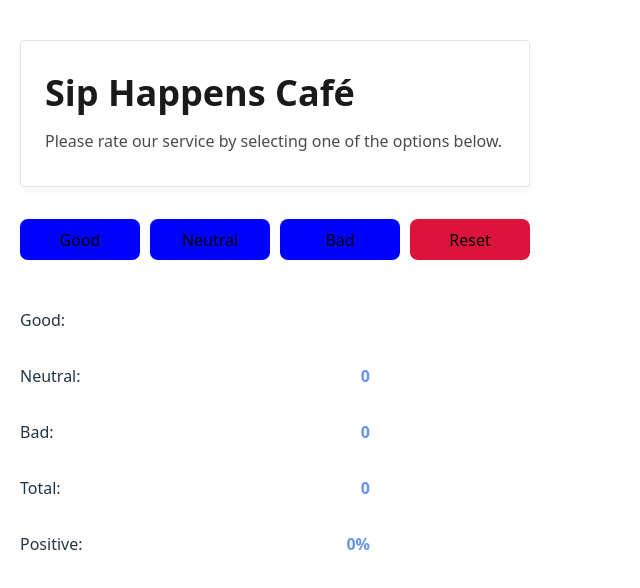
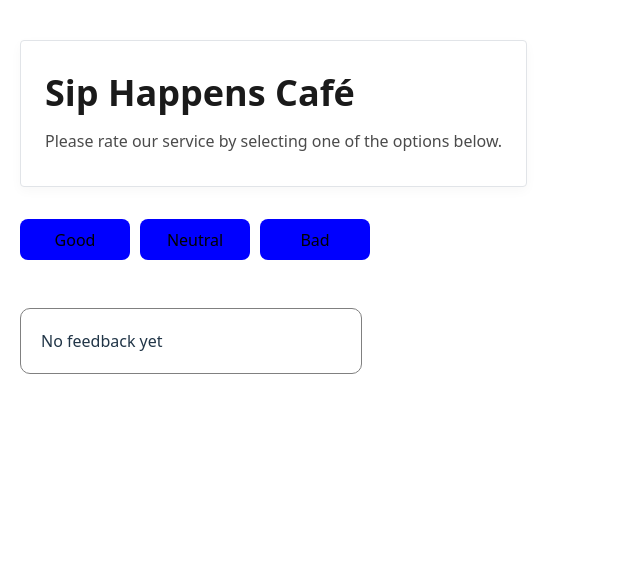
Before and after one commit to imyroslav/02-react-cafe, a React (Vite) app: page / in a window 1280 px wide. Shown: the top 588 px of the page, without its empty margins (0-640 px from the left). Built offline with nearby package versions, Linux system fonts and the light colour scheme.

Commit message:
comment-completed

```diff
--- a/src/components/App/App.tsx
+++ b/src/components/App/App.tsx
@@ -4,6 +4,7 @@ import css from './App.module.css';
 import CafeInfo from '../CafeInfo/CafeInfo';
 import VoteOptions from '../VoteOptions/VoteOptions';
 import VoteStats from '../VoteStats/VoteStats';
+import Notification from '../Notification/Notfication';
 import { type Votes } from "../../types/votes";
 // import Votes from "../../types/votes";
 
@@ -30,13 +31,21 @@ const resetVotes = () => {
     setVotes(initialState);
 }
 
+const totalVotes = votes.good + votes.neutral + votes.bad
+
+const canReset = Boolean(totalVotes)
+
+const positiveRate = totalVotes
+? Math.round((votes.good / totalVotes) * 100)
+: 0
+
 
   return (
     <div className={css.app}>
       <CafeInfo />
-      <VoteOptions onVote={handleVotes} onReset={resetVotes}/>
-      <VoteStats />
-
+      <VoteOptions onVote={handleVotes} onReset={resetVotes} reset={canReset} />
+      { totalVotes > 0 ? <VoteStats stats={votes} totalStats={totalVotes} positiveStats={positiveRate} />
+      : <Notification />}
     </div>
 
   )
--- /dev/null
+++ b/src/components/Notification/Notfication.tsx
@@ -0,0 +1,9 @@
+import css from "./Notification.module.css"
+
+
+export default function Notification () {
+    return (
+        <p className={css.message}>No feedback yet</p>
+
+    )
+}
--- /dev/null
+++ b/src/components/Notification/Notification.module.css
@@ -0,0 +1,6 @@
+.message {
+    width: 300px;
+    border: 1px solid gray;
+    border-radius: 10px;
+    padding: 20px;
+}
--- a/src/components/VoteOptions/VoteOptions.module.css
+++ b/src/components/VoteOptions/VoteOptions.module.css
@@ -6,7 +6,7 @@
 .button {
     border: none;
     background-color: blue;
-    width: 120px;
+    width: 110px;
 }
 
 .button:hover {
--- a/src/components/VoteOptions/VoteOptions.tsx
+++ b/src/components/VoteOptions/VoteOptions.tsx
@@ -4,10 +4,11 @@ import css from "./VoteOptions.module.css";
 interface VoteOptionsProps {
     onVote: (key: keyof Votes) => void ;
     onReset: () => void;
+    reset: boolean;
 }
 
 
-export default function VoteOptions({onVote, onReset}: VoteOptionsProps) {
+export default function VoteOptions({onVote, onReset, reset}: VoteOptionsProps) {
 
 
     return (
@@ -15,7 +16,7 @@ export default function VoteOptions({onVote, onReset}: VoteOptionsProps) {
             <button className={css.button} onClick={() => onVote("good")}>Good</button>
             <button className={css.button} onClick={() => onVote("neutral")}>Neutral</button>
             <button className={css.button} onClick={() => onVote("bad")}>Bad</button>
-            <button className={`${css.button} ${css.reset}`} onClick={onReset}>Reset</button>
+            {reset && (<button className={`${css.button} ${css.reset}`} onClick={onReset}>Reset</button>)}
         </div>
 
     )
--- a/src/components/VoteStats/VoteStats.module.css
+++ b/src/components/VoteStats/VoteStats.module.css
@@ -2,13 +2,16 @@
 .container {
     display: flex;
     flex-direction: column;
-    width: 350px;
-    height: 350px;
+    width: 300px;
+    border: 1px solid gray;
+    border-radius: 10px;
+    padding: 0 20px;
 }
 
 .stat {
     display: flex;
     justify-content: space-between;
+    width: 300px;
 
 }
 
--- a/src/components/VoteStats/VoteStats.tsx
+++ b/src/components/VoteStats/VoteStats.tsx
@@ -1,13 +1,20 @@
+import { type Votes } from "../../types/votes.ts";
 import css from "./VoteStats.module.css";
 
-export default function VoteStats() {
+interface VoteStatsProps {
+    stats: Votes;
+    totalStats: number;
+    positiveStats: number;
+}
+
+export default function VoteStats({stats, totalStats, positiveStats}: VoteStatsProps) {
     return (
     <div className={css.container}>
-        <p className={css.stat}>Good: <strong className={css.number}></strong></p>
-        <p className={css.stat}>Neutral: <strong className={css.number}>0</strong></p>
-        <p className={css.stat}>Bad: <strong className={css.number}>0</strong></p>
-        <p className={css.stat}>Total: <strong className={css.number}>0</strong></p>
-        <p className={css.stat}>Positive: <strong className={css.number}>0%</strong></p>
+        <p className={css.stat}>Good: <strong className={css.number}>{stats.good}</strong></p>
+        <p className={css.stat}>Neutral: <strong className={css.number}>{stats.neutral}</strong></p>
+        <p className={css.stat}>Bad: <strong className={css.number}>{stats.bad}</strong></p>
+            <p className={css.stat}>Total: <strong className={css.number}>{totalStats}</strong></p>
+            <p className={css.stat}>Positive: <strong className={css.number}>{positiveStats}%</strong></p>
     </div>
 
     )
```
